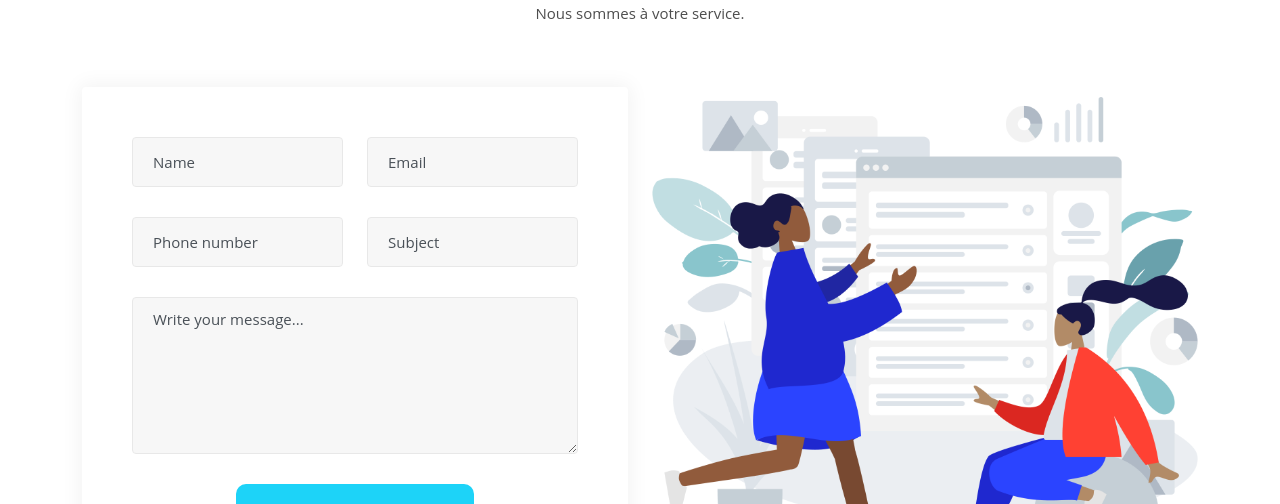
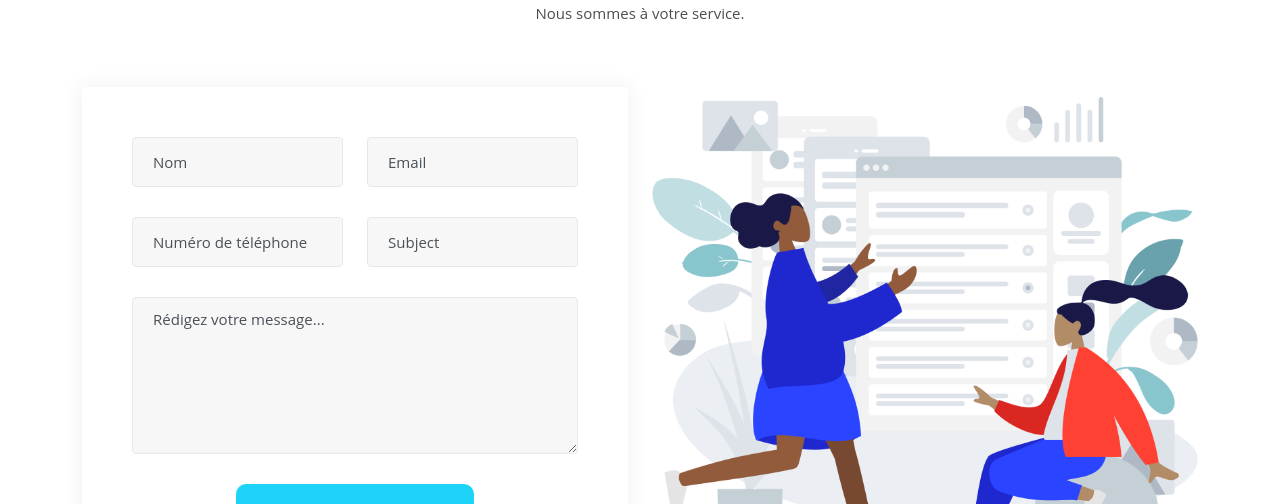
Before and after one commit to codascii/raiv-webcup-2023, a Next.js app: page /contact in a window 1280 px wide. Shown: the part 1040-1544 px from the top of the page. Built offline with nearby package versions, Linux system fonts and the light colour scheme.

Commit message:
enlevement du dropdown du menu contact et tradu des placeholder

```diff
--- a/components/Contact/ContactForm.js
+++ b/components/Contact/ContactForm.js
@@ -71,7 +71,7 @@ const ContactForm = () => {
                         <input
                           type="text"
                           name="name"
-                          placeholder="Name"
+                          placeholder="Nom"
                           className="form-control"
                           value={contact.name}
                           onChange={handleChange}
@@ -97,7 +97,7 @@ const ContactForm = () => {
                         <input
                           type="text"
                           name="number"
-                          placeholder="Phone number"
+                          placeholder="Numéro de téléphone"
                           className="form-control"
                           value={contact.number}
                           onChange={handleChange}
@@ -109,7 +109,7 @@ const ContactForm = () => {
                       <div className="form-group">
                         <input
                           type="text"
-                          name="subject"
+                          name="Sujet"
                           placeholder="Subject"
                           className="form-control"
                           value={contact.subject}
@@ -124,7 +124,7 @@ const ContactForm = () => {
                           name="text"
                           cols="30"
                           rows="6"
-                          placeholder="Write your message..."
+                          placeholder="Rédigez votre message..."
                           className="form-control"
                           value={contact.text}
                           onChange={handleChange}
--- a/components/Layouts/Navbar.js
+++ b/components/Layouts/Navbar.js
@@ -464,7 +464,7 @@ const Navbar = () => {
 										{/* <i className="bx bx-chevron-down"></i> */}
 									</Link>
 
-									<ul className="dropdown-menu">
+									{/* <ul className="dropdown-menu">
 										<li className="nav-item">
 											<Link
 												href="/contact/"
@@ -489,7 +489,7 @@ const Navbar = () => {
 												Contact Style Two
 											</Link>
 										</li>
-									</ul>
+									</ul> */}
 								</li>
 								{/* <li className="nav-item">
 									<Link
```
